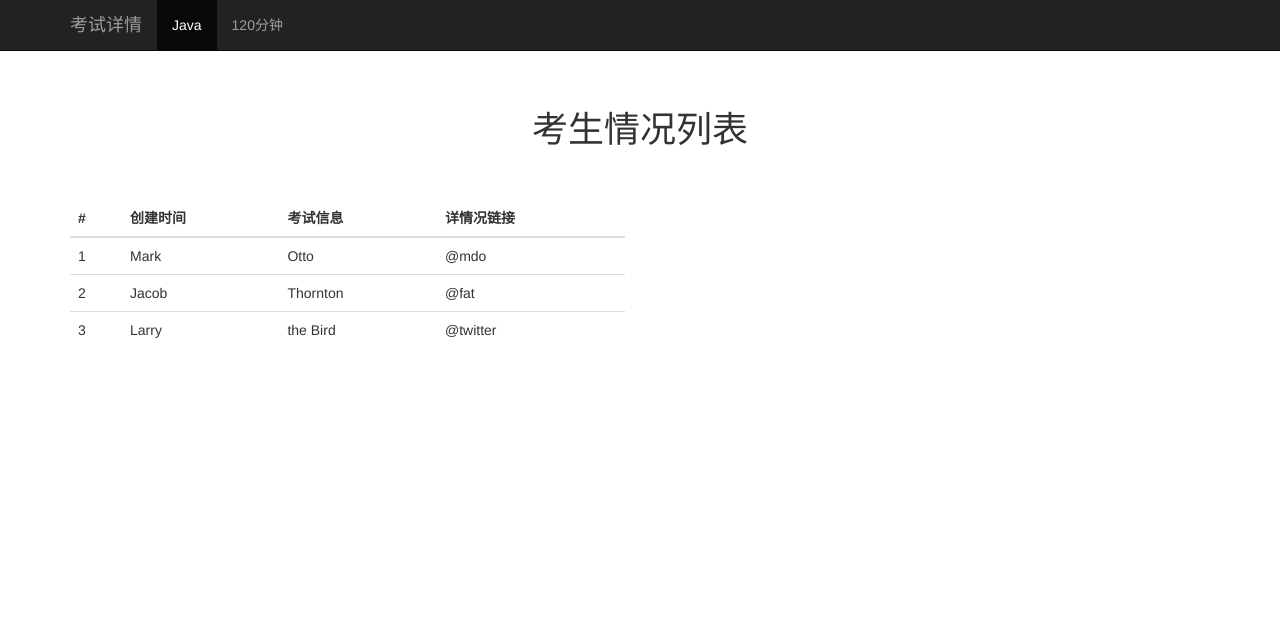
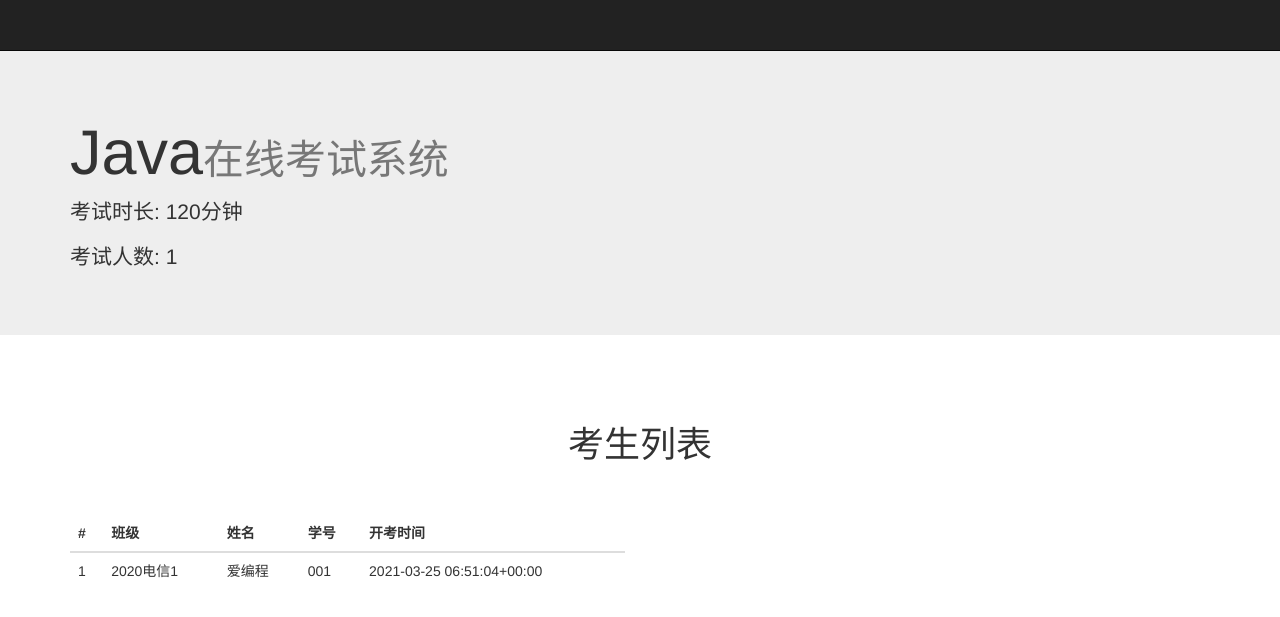
Before and after one commit to tanglw2020/exam-c, a Django app: page /c/exam/1 in a window 1280 px wide. Shown: the top 617 px of the page. Run offline with Django 3.2, Linux system fonts and the light colour scheme; data comes from the database, SQL or seed files in the repository; some libraries are stand-ins or nearby versions.

Commit message:
feat: add details to exam detail page

```diff
--- a/exam_c/admin.py
+++ b/exam_c/admin.py
@@ -22,7 +22,7 @@ class ExamAdmin(admin.ModelAdmin):
 
 
 class ExamPaperAdmin(admin.ModelAdmin):
-        list_display = ('__str__', 'problem_type', 'student_id', 'exam_id', 'start_time_')
+        list_display = ('__str__', 'problem_type', 'student', 'exam', 'start_time_')
 
 
 ###########
--- a/exam_c/models.py
+++ b/exam_c/models.py
@@ -83,12 +83,12 @@ class ExamPaper(models.Model):
         return '试卷'+str(self.id)
 
     problem_type = models.CharField("试卷类型", max_length=20, choices=EXAM_TYPE_CHOICES, default='1')
-    student_id = models.ForeignKey(
+    student = models.ForeignKey(
         Student,
         on_delete=models.CASCADE, null=True,
         verbose_name='所属考生'
     )
-    exam_id = models.ForeignKey(
+    exam = models.ForeignKey(
         Exam,
         on_delete=models.CASCADE, null=True,
         verbose_name='所属考试'
--- a/exam_c/templates/exam_c/exam_detail.html
+++ b/exam_c/templates/exam_c/exam_detail.html
@@ -54,22 +54,32 @@
                     <span class="icon-bar"></span>
                     <span class="icon-bar"></span>
                 </button>
-                <a class="navbar-brand" href="#">考试详情</a>
+                <a class="navbar-brand" href="#"></a>
             </div>
-            <div id="navbar" class="collapse navbar-collapse">
+            <!-- <div id="navbar" class="collapse navbar-collapse">
                 <ul class="nav navbar-nav">
                     <li class="active"><a href="#">{{ exam.exam_type_ }}</a></li>
                     <li><a href="#">{{ exam.period_ }}</a></li>
                 </ul>
-            </div>
+            </div> -->
             <!--/.nav-collapse -->
         </div>
     </nav>
 
+
+    <div class="jumbotron">
+      <div class="container">
+        <h1>{{ exam.exam_type_ }}<small>在线考试系统</small></h1>
+        <p>考试时长: {{ exam.period_ }}</p>
+        <p>考试人数: {{ exam_papers.count }}</p>
+        <!-- <p><a class="btn btn-primary btn-lg" href="#" role="button">Learn more</a></p> -->
+      </div>
+    </div>
+
     <div class="container">
 
         <div class="starter-template">
-            <h1>考生情况列表</h1>
+            <h1>考生列表</h1>
 
             </div>
             <div class="row">
@@ -78,30 +88,23 @@
                   <thead>
                     <tr>
                       <th>#</th>
-                      <th>创建时间</th>
-                      <th>考试信息</th>
-                      <th>详情况链接</th>
+                      <th>班级</th>
+                      <th>姓名</th>
+                      <th>学号</th>
+                      <th>开考时间</th>
                     </tr>
                   </thead>
                   <tbody>
-                    <tr>
-                      <td>1</td>
-                      <td>Mark</td>
-                      <td>Otto</td>
-                      <td>@mdo</td>
-                    </tr>
-                    <tr>
-                      <td>2</td>
-                      <td>Jacob</td>
-                      <td>Thornton</td>
-                      <td>@fat</td>
-                    </tr>
-                    <tr>
-                      <td>3</td>
-                      <td>Larry</td>
-                      <td>the Bird</td>
-                      <td>@twitter</td>
-                    </tr>
+                    {% for exam_paper in exam_papers %}
+                      <tr>
+                        <td>{{ forloop.counter }}</td>
+                        <td>{{ exam_paper.student.class_name }}</td>
+                        <td>{{ exam_paper.student.student_name }}</td>
+                        <td>{{ exam_paper.student.student_id }}</td>
+                        <td>{{ exam_paper.start_time_ }}</td>
+                      </tr>
+                    {% endfor %}
+
                   </tbody>
                 </table>
 
--- a/exam_c/views.py
+++ b/exam_c/views.py
@@ -16,8 +16,12 @@ def exam_detail(request, exam_id):
     except Exam.DoesNotExist:
         raise Http404("exam does not exist")
 
+    exam_papers = exam.exampaper_set.all()
+    # for exam_paper in exam_papers:
+        # print(exam_paper.student, exam_paper.student.id)
     context = {
         'exam': exam,
         'exam_id': exam_id,
+        'exam_papers': exam_papers,
         }
     return render(request, 'exam_c/exam_detail.html', context)
```
Also changed, not shown: db.sqlite3.
